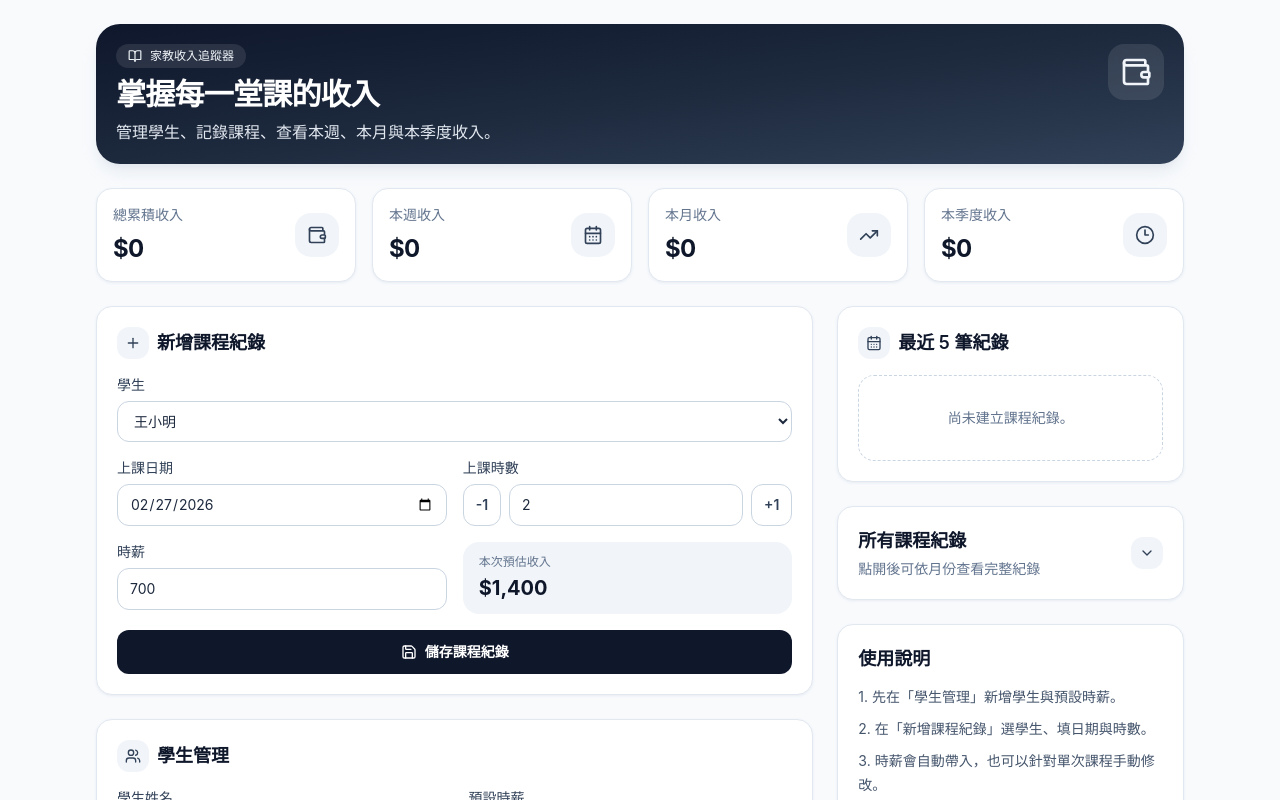
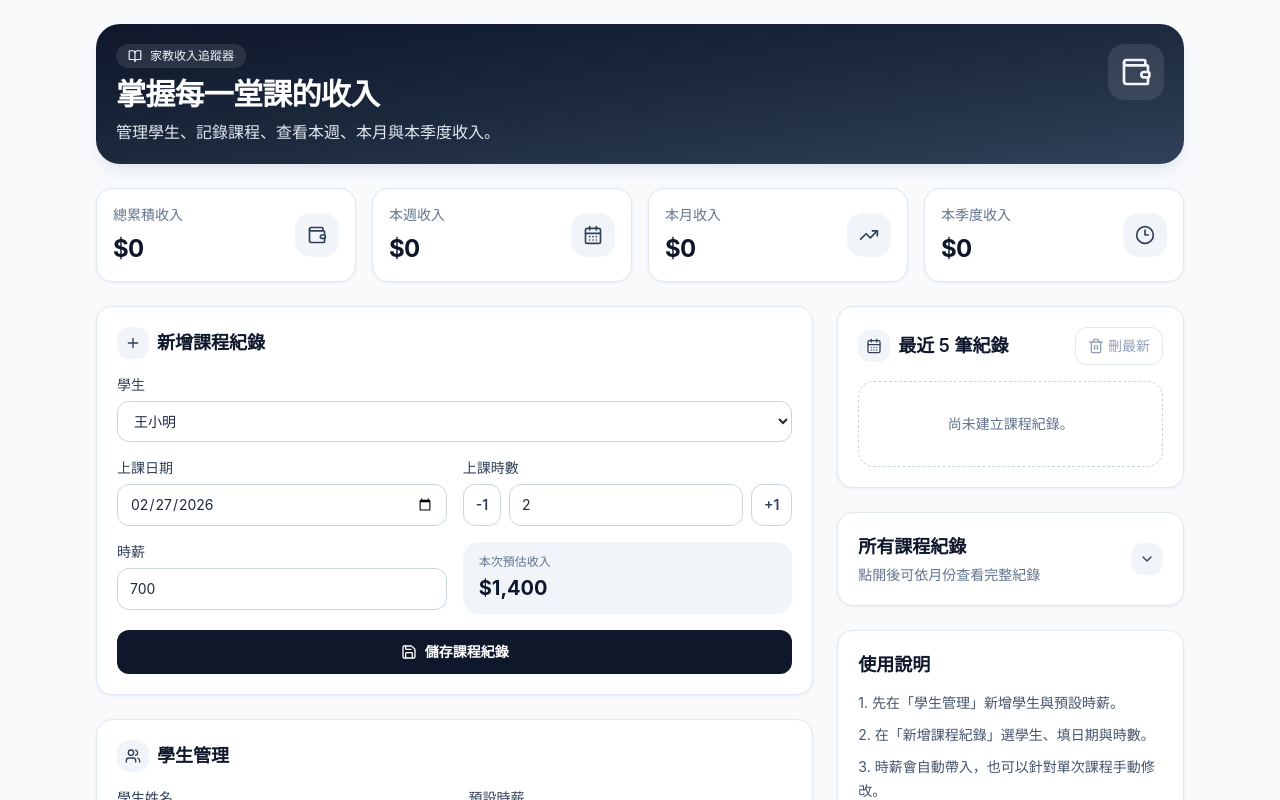
Before and after one commit to YUJERLY/tutormoneyapp, a React (Vite) app: page / in a window 1280 px wide. Shown: the top 800 px of the page. Built offline with nearby package versions, Linux system fonts and the light colour scheme.

Commit message:
Add delete latest lesson feature

```diff
--- a/src/App.jsx
+++ b/src/App.jsx
@@ -224,6 +224,19 @@ export default function App() {
       hours: "2",
       hourlyRate: String(selectedStudent.hourlyRate),
     });
+  };
+
+  const handleDeleteLatestLesson = () => {
+    if (sortedLessons.length === 0) return;
+
+    const latestLesson = sortedLessons[0];
+    const confirmed = window.confirm(
+      `確定刪除最新一筆紀錄嗎？\n${latestLesson.studentName}｜${latestLesson.date}｜${latestLesson.hours} 小時`
+    );
+
+    if (!confirmed) return;
+
+    setLessons((prev) => prev.filter((lesson) => lesson.id !== latestLesson.id));
   };
 
   const sortedLessons = useMemo(() => {
@@ -540,11 +553,22 @@ export default function App() {
 
           <aside className="space-y-6">
             <section className={`${cardBase} p-4 sm:p-5`}>
-              <div className="mb-4 flex items-center gap-2">
-                <div className="rounded-xl bg-slate-100 p-2 text-slate-700">
-                  <CalendarDays className="h-4 w-4" />
+              <div className="mb-4 flex items-center justify-between gap-3">
+                <div className="flex items-center gap-2">
+                  <div className="rounded-xl bg-slate-100 p-2 text-slate-700">
+                    <CalendarDays className="h-4 w-4" />
+                  </div>
+                  <h2 className="text-lg font-semibold">最近 5 筆紀錄</h2>
                 </div>
-                <h2 className="text-lg font-semibold">最近 5 筆紀錄</h2>
+                <button
+                  type="button"
+                  onClick={handleDeleteLatestLesson}
+                  disabled={sortedLessons.length === 0}
+                  className="inline-flex items-center gap-1 rounded-xl border border-red-200 bg-white px-3 py-2 text-sm font-medium text-red-600 transition hover:bg-red-50 disabled:cursor-not-allowed disabled:border-slate-200 disabled:text-slate-400 disabled:hover:bg-white"
+                >
+                  <Trash2 className="h-4 w-4" />
+                  刪最新
+                </button>
               </div>
 
               <div className="space-y-3">
```
